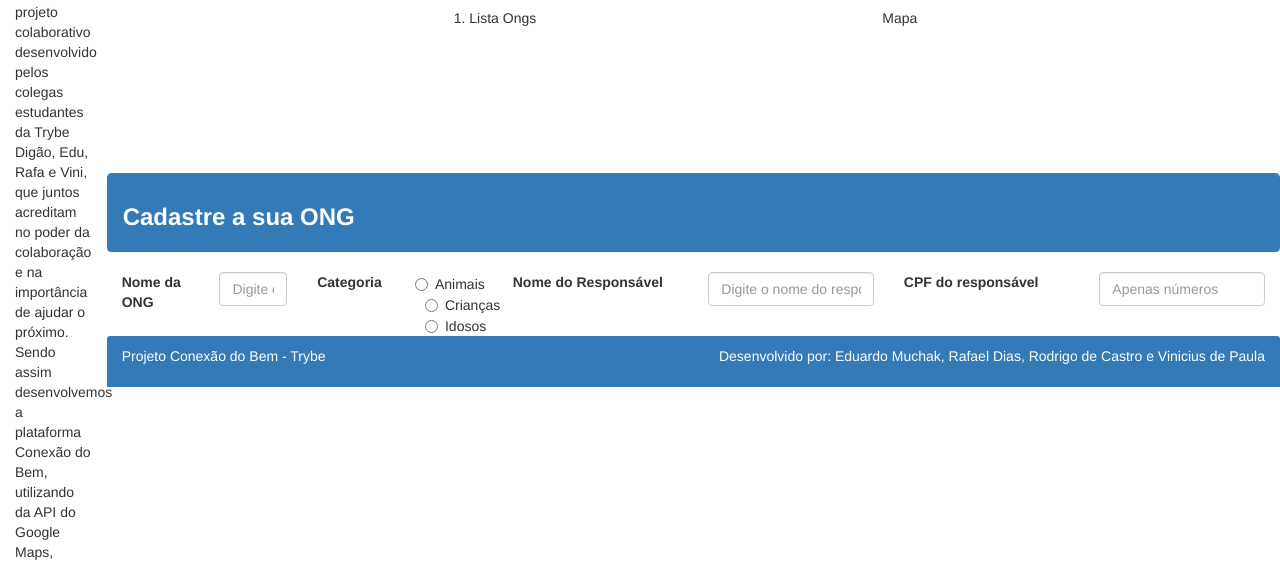
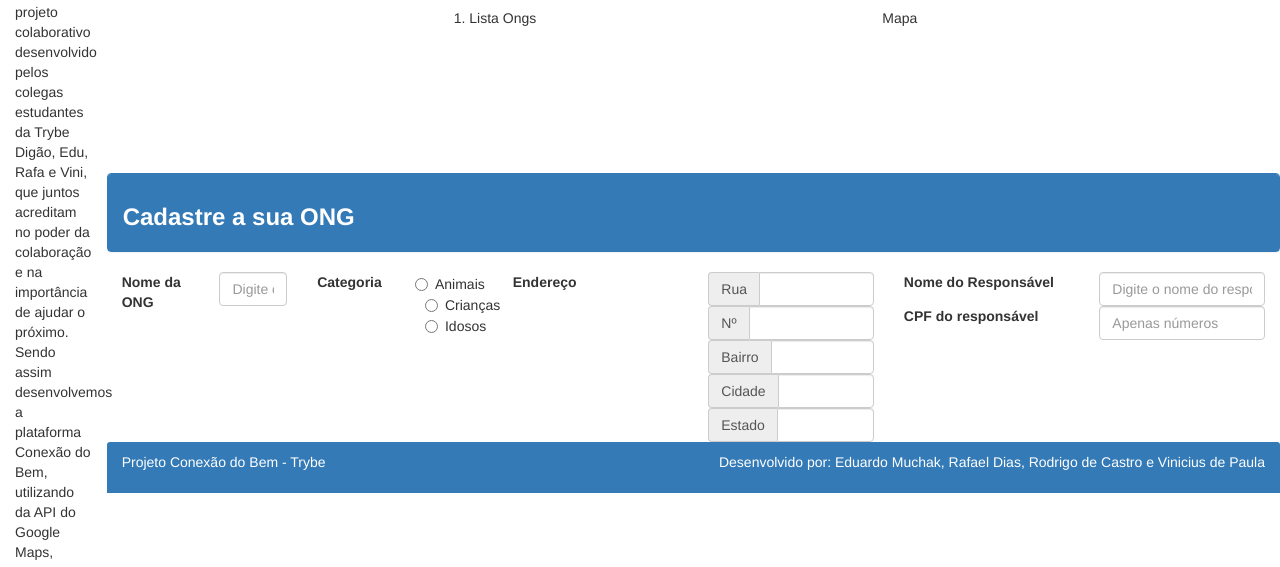
Before and after one commit to eduardomuchak/15-conexao-do-bem, a plain HTML site: page projeto.html in a window 1280 px wide. Shown: the part 228-795 px from the top of the page. Drawn offline with Linux system fonts and the light colour scheme.

Commit message:
Adiciona formulários de endereço

```diff
--- a/projeto.html
+++ b/projeto.html
@@ -71,6 +71,32 @@
                 </div>
 
                 <div class="form-group">
+                    <label class="col-md-2 control-label" for="endereço">Endereço</label>
+                    <div class="col-md-2">
+                        <div class="input-group">
+                            <span class="input-group-addon">Rua</span>
+                            <input id="rua" name="rua" class="form-control" placeholder="" required="" type="text">
+                        </div>
+                        <div class="input-group">
+                            <span class="input-group-addon">Nº</span>
+                            <input id="numero" name="numero" class="form-control" placeholder="" required=""  type="text">
+                        </div>
+                        <div class="input-group">
+                            <span class="input-group-addon">Bairro</span>
+                            <input id="bairro" name="bairro" class="form-control" placeholder="" required="" type="text">
+                        </div>
+                        <div class="input-group">
+                            <span class="input-group-addon">Cidade</span>
+                            <input id="cidade" name="cidade" class="form-control" placeholder="" required="" type="text">
+                        </div>
+                        <div class="input-group">
+                            <span class="input-group-addon">Estado</span>
+                            <input id="estado" name="estado" class="form-control" placeholder="" required="" type="text">
+                        </div>
+                    </div>
+                </div>
+
+                <div class="form-group">
                      <label class="col-md-2 control-label" for="Nome">Nome do Responsável</label>
                      <div class="col-md-2">
                          <input id="Nome" name="Nome" placeholder="Digite o nome do responsável da ONG aqui" class="form-control input-md" required="" type="text">
@@ -84,7 +110,6 @@
                      </div>
                  </div>
 
-
             </fieldset>
         </form>
     </section>
@@ -93,8 +118,6 @@
         <p>Projeto Conexão do Bem - Trybe</p>
         <p>Desenvolvido por: Eduardo Muchak, Rafael Dias, Rodrigo de Castro e Vinicius de Paula</p>
     </footer>
-
-
 </main>
     <script src="script.js"></script>
 </body>
```
